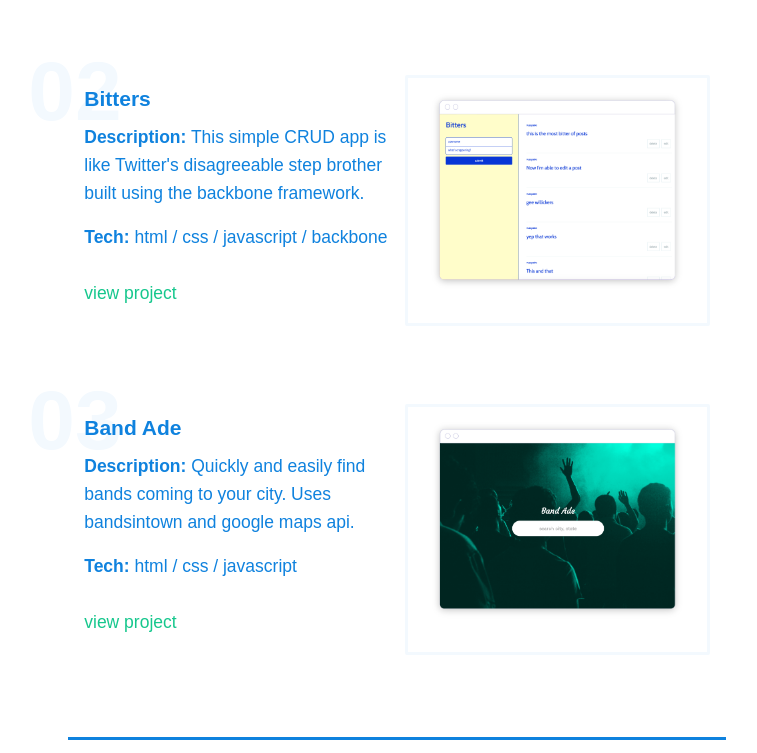
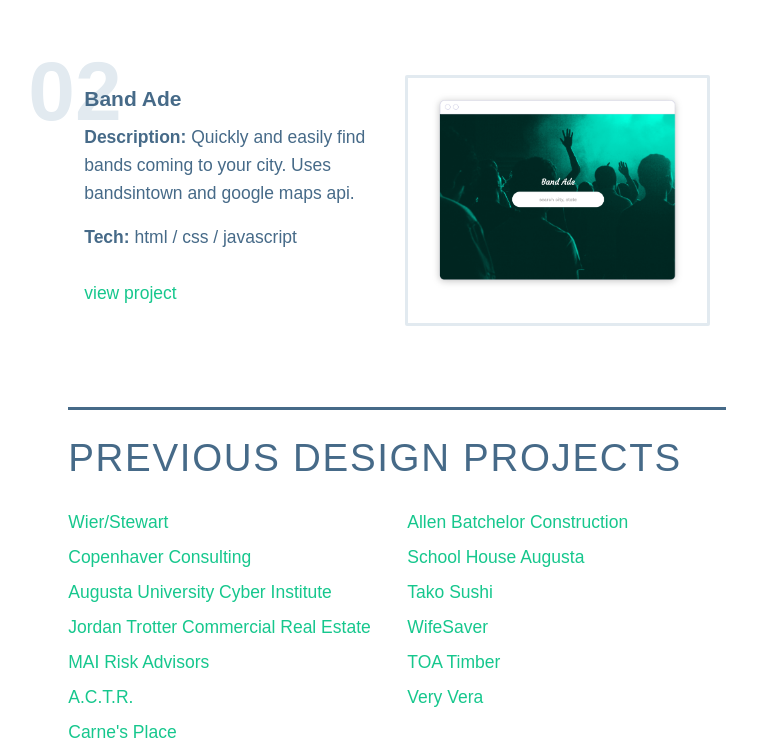
Before and after one commit to russpate/russpate.github.io, a website: page index.html in a window 1280 px wide. Shown: the part 975-1728 px from the top of the page, without its empty margins (440-1197 px from the left). Drawn offline with Linux system fonts and the light colour scheme.

Commit message:
color update, tweaking portfolio list

```diff
--- a/css/_color.scss
+++ b/css/_color.scss
@@ -6,8 +6,9 @@ $c-green:#16C78D;
 $c-lightBlue:#EFF6FD;
 $c-pop:#00D87E;
 $c-yellow:#FFFDBB;
+$c-we:#466A88;
 
-$c-primary:$c-blue;
+$c-primary:$c-we;
 $c-prim-light:lighten($c-primary,51%);
 $c-secondary:$c-green;
 $c-sec-hover:adjust-hue($c-secondary,50%);
--- a/css/_portfolio.scss
+++ b/css/_portfolio.scss
@@ -97,5 +97,7 @@
     column-gap: 20px;
     li{
       list-style:none;
+      font-size: 1.5rem;
+      line-height: 3.25rem;
     }
 }
--- a/index.html
+++ b/index.html
@@ -56,27 +56,11 @@
                 </div>
               </div>
             </div>
-  <!-- portfolio-item: Bitters -->
-            <div class="portfolio-item-wrap mdl-grid">
-              <div class="mdl-cell mdl-cell--6-col mdl-dell--12-col-tablet mdl-cell--12-col-phone">
-                <h2><span>02 </span>Bitters</h2>
-                <p><strong>Description:</strong>  This simple CRUD app is like Twitter's disagreeable step brother built using the backbone framework. </p>
-                <p><strong>Tech:</strong> html / css / javascript / backbone <br><br> <a href="/bitters">view project</a></p>
-              </div>
-              <div class="mdl-cell mdl-cell--6-col mdl-cell--12-col-tablet mdl-cell--12-col-phone">
-                <div class="portfolio-item-inner">
-                  <a href="/bitters">
-                      <div class="port-img-wrap">
-                      <img class="port-img" src="img/bittersApp-02.png" alt="">
-                      </div>
-                  </a>
-                </div>
-              </div>
-            </div>
+
   <!-- portfolio-item: Band Ade -->
             <div class="portfolio-item-wrap mdl-grid">
               <div class="mdl-cell mdl-cell--6-col mdl-dell--12-col-tablet mdl-cell--12-col-phone">
-                <h2><span>03 </span>Band Ade</h2>
+                <h2><span>02 </span>Band Ade</h2>
                 <p><strong>Description:</strong> Quickly and easily find bands coming to your city. Uses bandsintown and google maps api.</p>
                 <p><strong>Tech:</strong> html / css / javascript <br><br> <a href="/grace-hopper">view project</a></p>
               </div>
```
Also changed, not shown: css/main.css.
